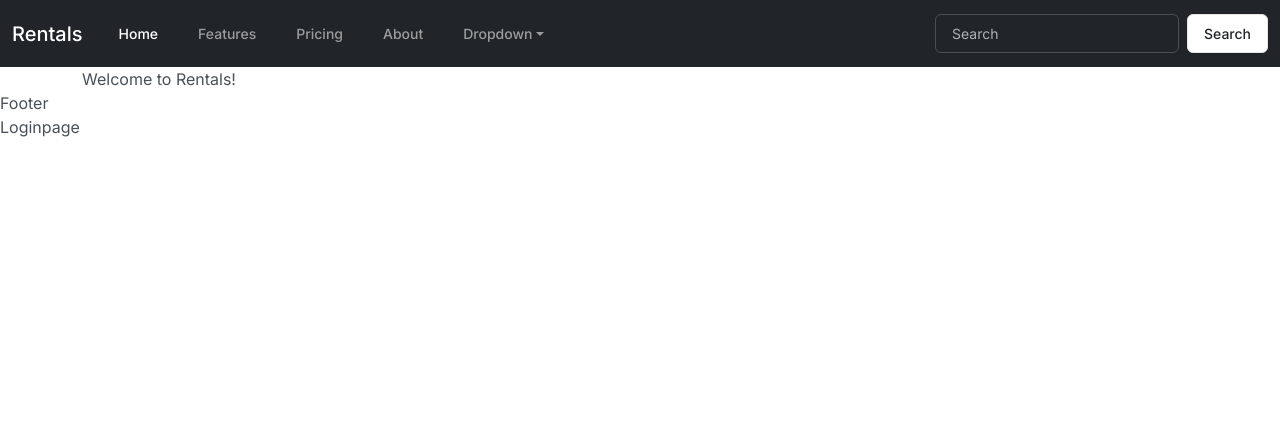
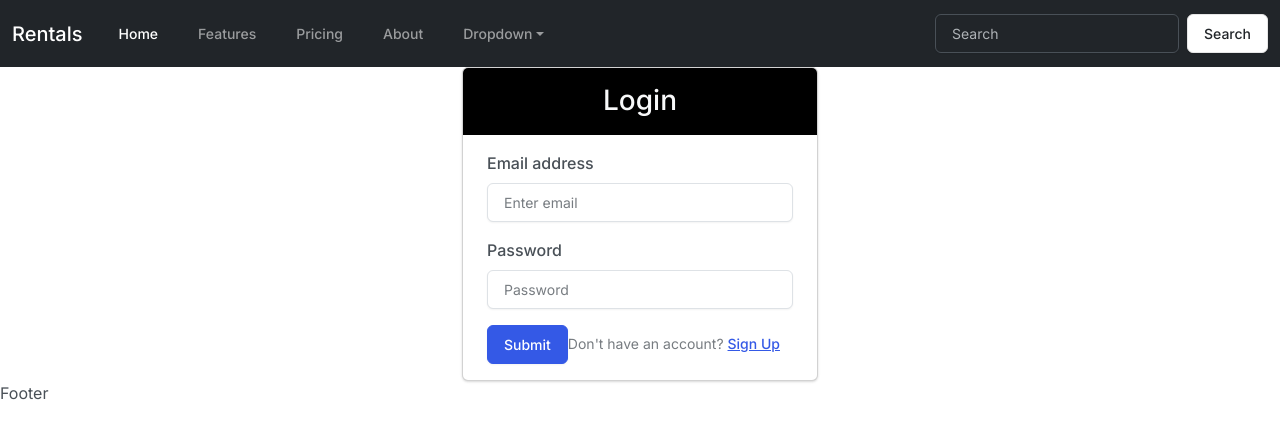
Before and after one commit to ludaze/Django-React-Rentals, a React (Vite) app in the folder react-frontend/: page /login in a window 1280 px wide. Shown: the top 438 px of the page. Built offline with nearby package versions, Linux system fonts and the light colour scheme.

Commit message:
Signup page functionality/UI edit

```diff
--- a/react-frontend/src/App.jsx
+++ b/react-frontend/src/App.jsx
@@ -16,10 +16,10 @@ function App() {
       <AuthProvider>
 
         <Navbar />
-        <Container>
+        {/* <Container className='text-center full-page-container'>
           <div>Welcome to Rentals!</div>
         </Container>
-        <Footer />
+         */}
 
         <Routes>
           <Route exact path="/" element={<Homepage />} /> {/* Homepage route */}
@@ -27,6 +27,7 @@ function App() {
           <Route path="/login" element={<Loginpage />} /> {/* Login route */}
           <Route path="/dashboard" element={<PrivateRoute><Dashboard /></PrivateRoute>} /> {/* Private route for Dashboard */}
         </Routes>
+        <Footer />
       </AuthProvider>
     </>
   );
--- a/react-frontend/src/index.css
+++ b/react-frontend/src/index.css
@@ -66,3 +66,13 @@ button:focus-visible {
     background-color: #f9f9f9;
   }
 }
+
+.full-page-container {
+  display: flex;
+  justify-content: center;
+  align-items: center;
+  height: 100vh; /* Full viewport height */
+  margin: 0; /* Remove any default margin */
+  padding: 0; /* Remove any default padding */
+  background-color: #f8f9fa; /* Optional: Add a background color */
+}
--- a/react-frontend/src/views/Loginpage.jsx
+++ b/react-frontend/src/views/Loginpage.jsx
@@ -1,10 +1,78 @@
-import React from 'react'
+import '../assets/css/RegisterPage.css'
+import React, {useState, useEffect} from 'react'
+import {Container, Row, Col, Button, Form, Card, CardHeader, CardBody } from 'react-bootstrap'
+import {Link, useNavigate, useLocation} from 'react-router-dom'
+import {useDispatch,useSelector} from 'react-redux'
+import axios from 'axios';
 
 function Loginpage() {
+  const navigate = useNavigate()
+
+  const[formData, setFormData] = useState({
+    email:'',
+    password:'',
+  })
+
+  const [message, setMessage] = useState(null);
+  const handleChange = (e) => {
+    setFormData({ ...formData, [e.target.name]: e.target.value });
+  }
+
+  const handleSubmit = (e) => {
+    e.preventDefault();
+
+    try {
+      const response = axios.post('http://localhost:8000/api/token/', formData)
+      console.log(response.data);
+      setMessage('Login successful.');
+      setTimeout(() => navigate('/dashboard'),2000);
+    }
+    catch(error) {
+      if (error.response && error.response.data) {
+        const errorData = error.response.data;
+        const errorMessage = Object.values(errorData).flat().join(' ');
+        setMessage(`Login failed: ${errorMessage}`);
+      } else {
+        setMessage('Login failed: An unknown error occurred.');
+      }
+    }
+  }
+
   return (
-    <div>
-      Loginpage
-    </div>
+    <Container>
+      <Row>
+        <Col md={4} xs={2}></Col>
+        <Col md={4} xs={8}>
+          <Card>
+            <CardHeader as="h3" className="text-center bg-black text-light">
+              Login
+            </CardHeader>
+            <CardBody>
+              <Form onSubmit={handleSubmit}>
+                <Form.Group className="mb-3" controlId="formBasicEmail">
+                  <Form.Label>Email address</Form.Label>
+                  <Form.Control type="email" placeholder="Enter email" name="email"  />
+
+                </Form.Group>
+                <Form.Group className="mb-3" controlId="formBasicPassword">
+                  <Form.Label>Password</Form.Label>
+                  <Form.Control type="password" placeholder="Password" name="password"  />
+                </Form.Group>
+
+                <Button variant="primary" type="submit">
+                  Submit
+                </Button>
+                <Form.Text className="text-muted">
+                  Don't have an account? <Link to="/register">Sign Up</Link>
+                </Form.Text>
+              </Form>
+
+            </CardBody>
+          </Card>
+        </Col>
+        <Col md={4} xs={2}></Col>
+      </Row>
+    </Container>
   )
 }
 
--- a/react-frontend/src/views/Registerpage.jsx
+++ b/react-frontend/src/views/Registerpage.jsx
@@ -48,9 +48,9 @@ function Registerpage() {
   return (
     <Container>
       <Row>
-        <Col md={4} xs={2}>1</Col>
+        <Col md={4} xs={2}></Col>
         <Col md={4} xs={8}>
-          <Card>
+          <Card className="mt-5">
             <CardHeader as="h3" className="text-center bg-black text-light">
               Sign Up
             </CardHeader>
@@ -84,7 +84,7 @@ function Registerpage() {
             </CardBody>
           </Card>
         </Col>
-        <Col md={4} xs={2}>1</Col>
+        <Col md={4} xs={2}></Col>
       </Row>
     </Container>
   )
```
